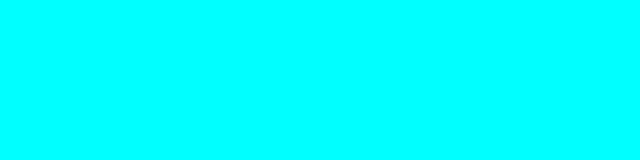
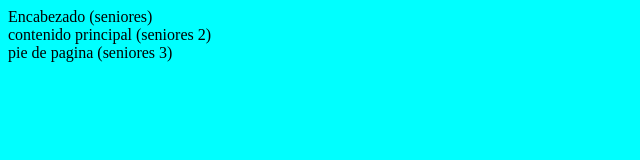
Before and after one commit to johannicolasbarrera/Team-pantufla, a plain HTML site: page index.html in a window 1280 px wide. Shown: the whole page, without its empty margins (0-640 px from the left). Drawn offline with Linux system fonts and the light colour scheme.

Commit message:
se establecio lugara para cada uno del grupo

```diff
--- a/index.html
+++ b/index.html
@@ -7,6 +7,9 @@
     <link rel="stylesheet" href="./css/main.css">
 </head>
 <body>
+     <header class="header">Encabezado (seniores)</header>
+     <main class="main">contenido principal (seniores 2)</main>
+     <footer class="footer">pie de pagina (seniores 3)</footer>
 
     <script src="./js/main.js"></script>
 </body>
```
